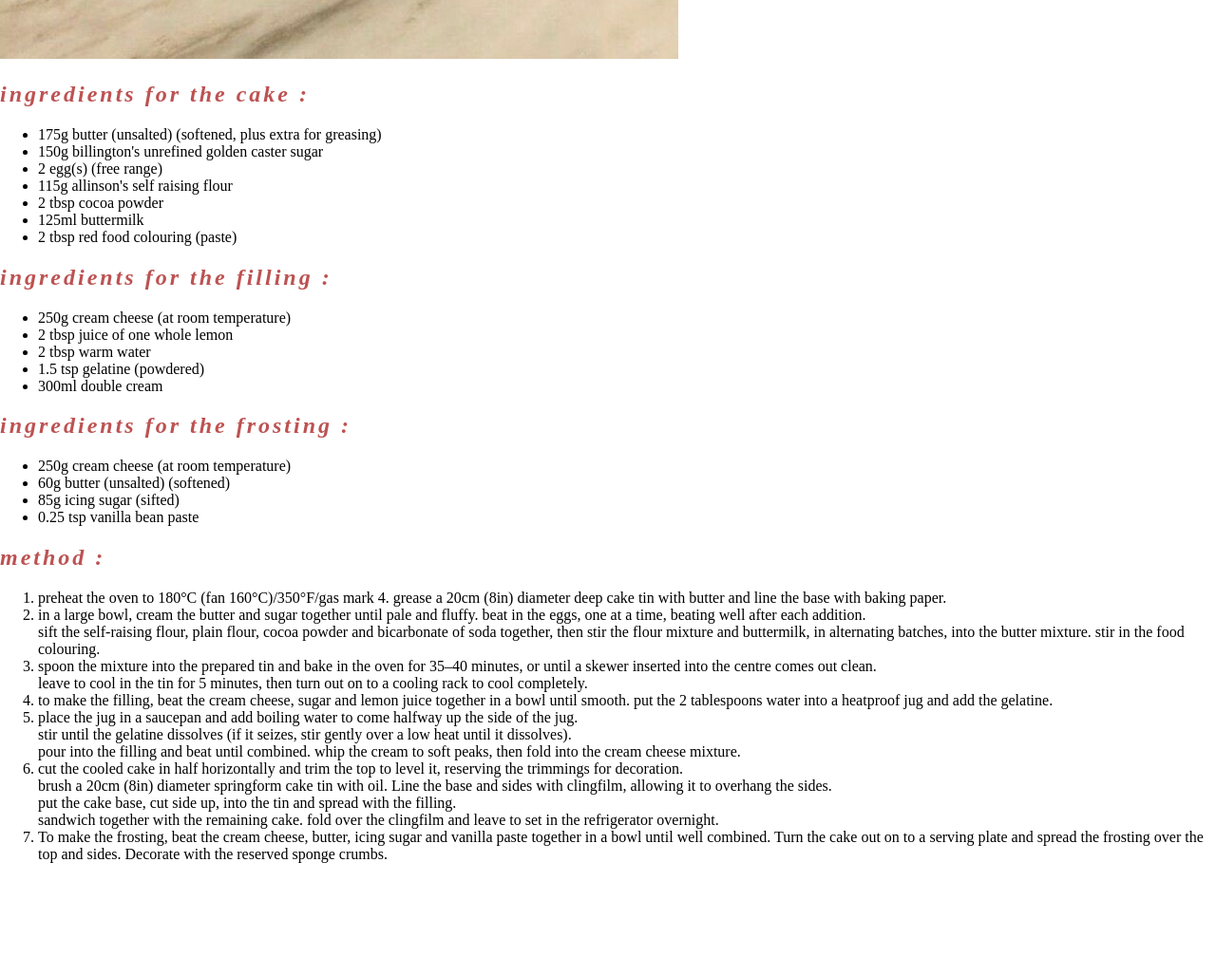
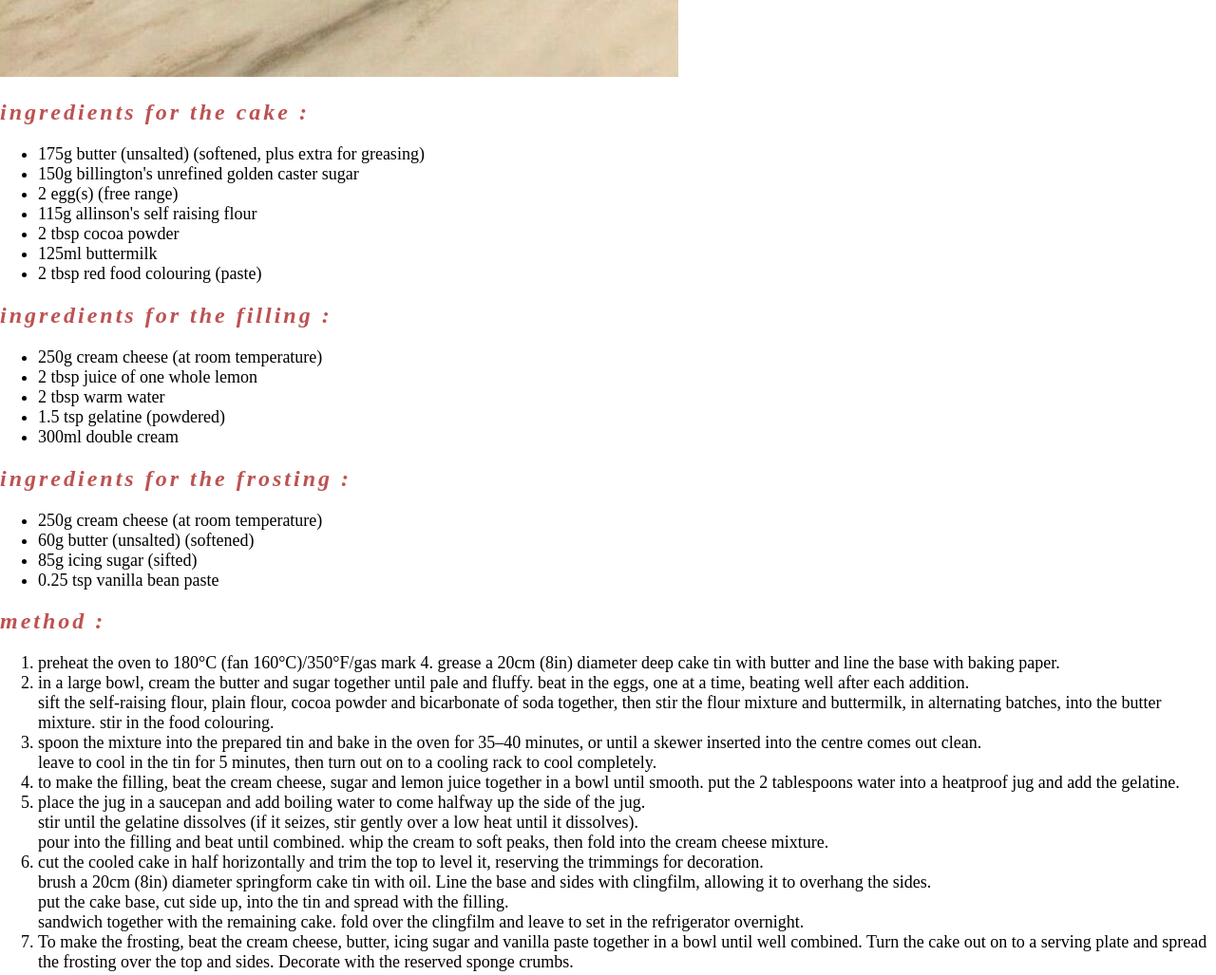
Before and after one commit to Bath-Spa-Students/web-dev-1-a1-set-exercises-spid3rbyte, a plain HTML site: page Chapter-1-Introduction to HTML and CSS/Exercises/recipepage.html in a window 1280 px wide. Shown: the part 1578-2605 px from the top of the page at 95% size. Before the commit the page ends 2503 px from the top, so only its background shows below. Drawn offline with Linux system fonts and the light colour scheme.

Commit message:
Update stylesheet.css

```diff
--- a/Chapter-1-Introduction to HTML and CSS/Exercises/stylesheet.css
+++ b/Chapter-1-Introduction to HTML and CSS/Exercises/stylesheet.css
@@ -16,6 +16,7 @@ h2 {
 
 p {
   text-align: left;
+  font-size:larger;
 }
 
 .content{
@@ -23,3 +24,7 @@ p {
   margin-right: auto;
   width: auto;
 }
+
+li {
+  font-size: large;
+}
```
